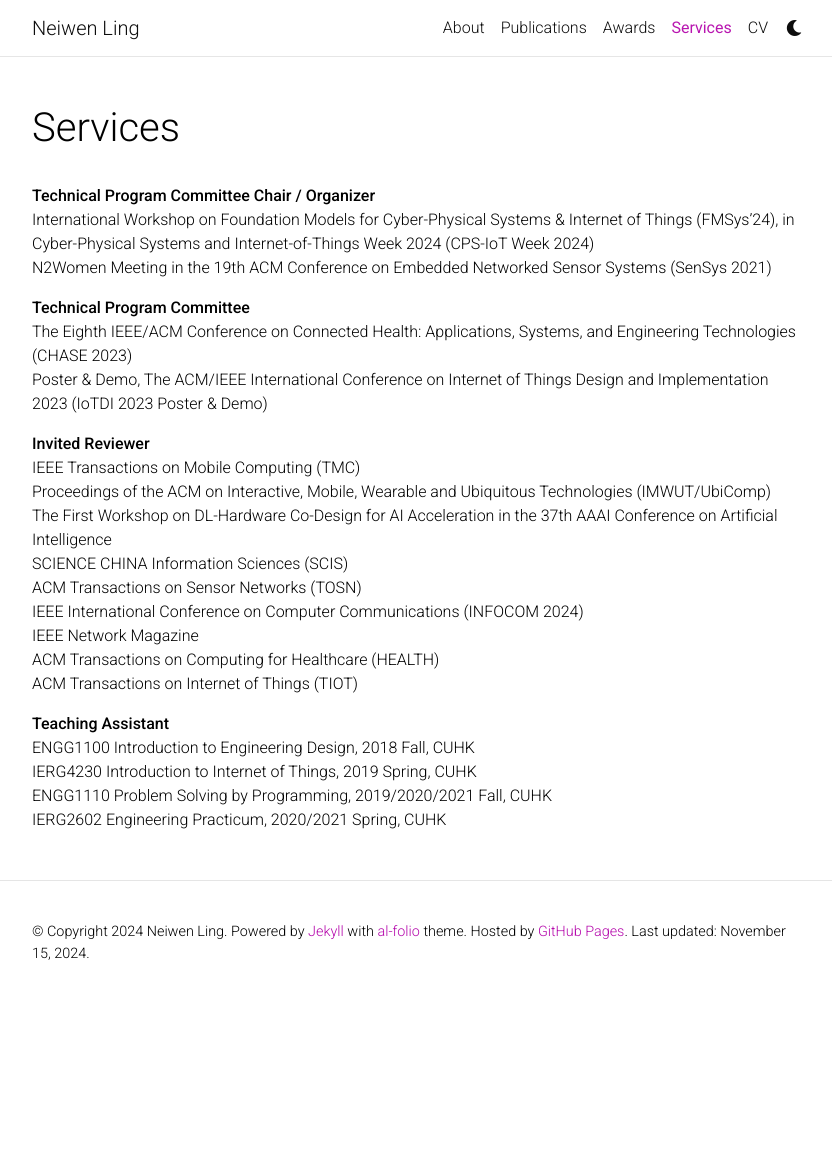
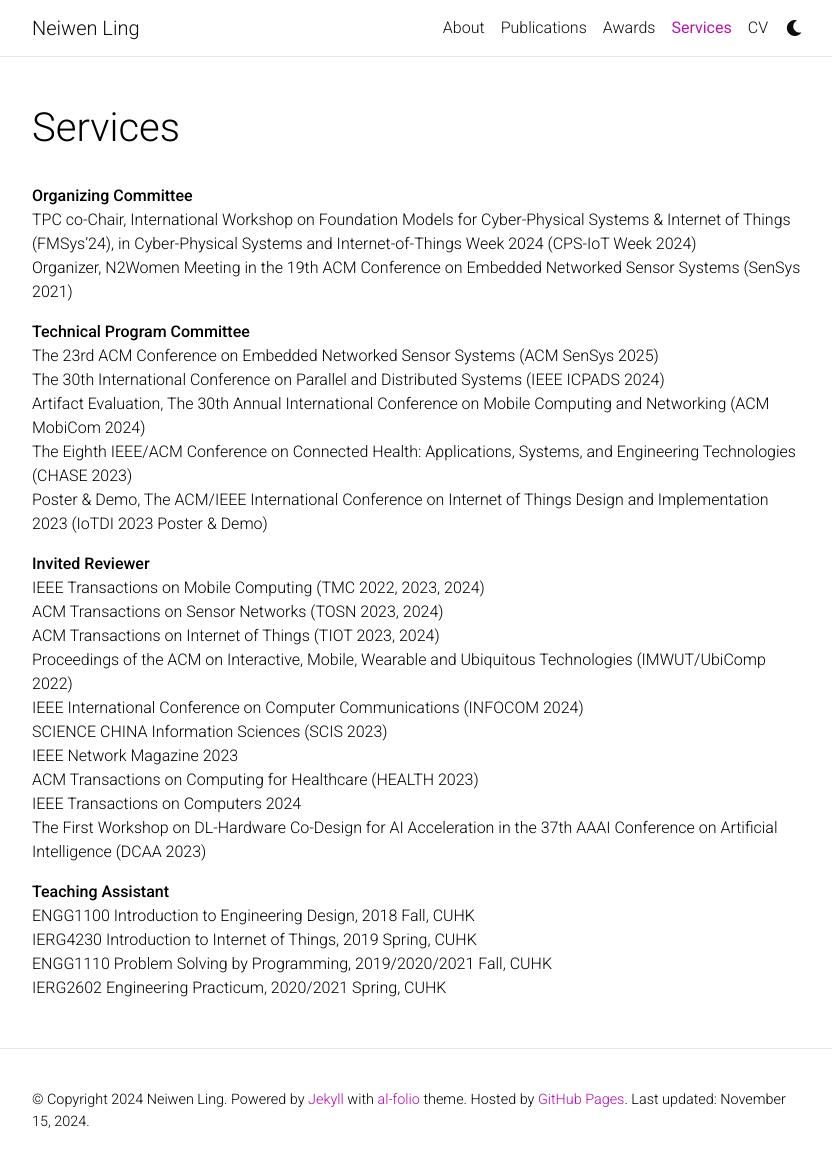
Before and after one commit to Neawhen/neiwen.github.io, a Jekyll site: the page built from _pages/services.md, in a window 1280 px wide and 1172 px high. Shown: the top 1167 px of the window, without its empty margins (223-1055 px from the left). Built offline with Jekyll 4.4.1, drawn with Linux system fonts in a browser that asks for light colours; comment, search, counter and statistics services are not loaded; a style sheet for code colours, icons or effects is not loaded.

```diff
--- a/_pages/services.md
+++ b/_pages/services.md
@@ -6,24 +6,28 @@
 nav_order: 3
 ---
 
-**Technical Program Committee Chair / Organizer**\
-International Workshop on Foundation Models for Cyber-Physical Systems & Internet of Things (FMSys'24), in Cyber-Physical Systems and Internet-of-Things Week 2024 (CPS-IoT Week 2024)\
-N2Women Meeting in the 19th ACM Conference on Embedded Networked Sensor Systems (SenSys 2021)
+**Organizing Committee**\
+TPC co-Chair, International Workshop on Foundation Models for Cyber-Physical Systems & Internet of Things (FMSys'24), in Cyber-Physical Systems and Internet-of-Things Week 2024 (CPS-IoT Week 2024)\
+Organizer, N2Women Meeting in the 19th ACM Conference on Embedded Networked Sensor Systems (SenSys 2021)
 
 **Technical Program Committee**\
+The 23rd ACM Conference on Embedded Networked Sensor Systems (ACM SenSys 2025)\
+The 30th International Conference on Parallel and Distributed Systems (IEEE ICPADS 2024)\
+Artifact Evaluation, The 30th Annual International Conference on Mobile Computing and Networking (ACM MobiCom 2024)\
 The Eighth IEEE/ACM Conference on Connected Health: Applications, Systems, and Engineering Technologies (CHASE 2023)\
 Poster & Demo, The ACM/IEEE International Conference on Internet of Things Design and Implementation 2023 (IoTDI 2023 Poster & Demo)
 
 **Invited Reviewer**\
-IEEE Transactions on Mobile Computing (TMC)\
-Proceedings of the ACM on Interactive, Mobile, Wearable and Ubiquitous Technologies (IMWUT/UbiComp)\
-The First Workshop on DL-Hardware Co-Design for AI Acceleration in the 37th AAAI Conference on Artificial Intelligence\
-SCIENCE CHINA Information Sciences (SCIS)\
-ACM Transactions on Sensor Networks (TOSN)\
+IEEE Transactions on Mobile Computing (TMC 2022, 2023, 2024)\
+ACM Transactions on Sensor Networks (TOSN 2023, 2024)\
+ACM Transactions on Internet of Things (TIOT 2023, 2024)\
+Proceedings of the ACM on Interactive, Mobile, Wearable and Ubiquitous Technologies (IMWUT/UbiComp 2022)\
 IEEE International Conference on Computer Communications (INFOCOM 2024)\
-IEEE Network Magazine\
-ACM Transactions on Computing for Healthcare (HEALTH)\
-ACM Transactions on Internet of Things (TIOT)
+SCIENCE CHINA Information Sciences (SCIS 2023)\
+IEEE Network Magazine 2023\
+ACM Transactions on Computing for Healthcare (HEALTH 2023)\
+IEEE Transactions on Computers 2024\
+The First Workshop on DL-Hardware Co-Design for AI Acceleration in the 37th AAAI Conference on Artificial Intelligence (DCAA 2023)
 
 **Teaching Assistant**\
 ENGG1100 Introduction to Engineering Design, 2018 Fall, CUHK\
```
Also changed, not shown: _pages/about.md (+6 -2 lines).
